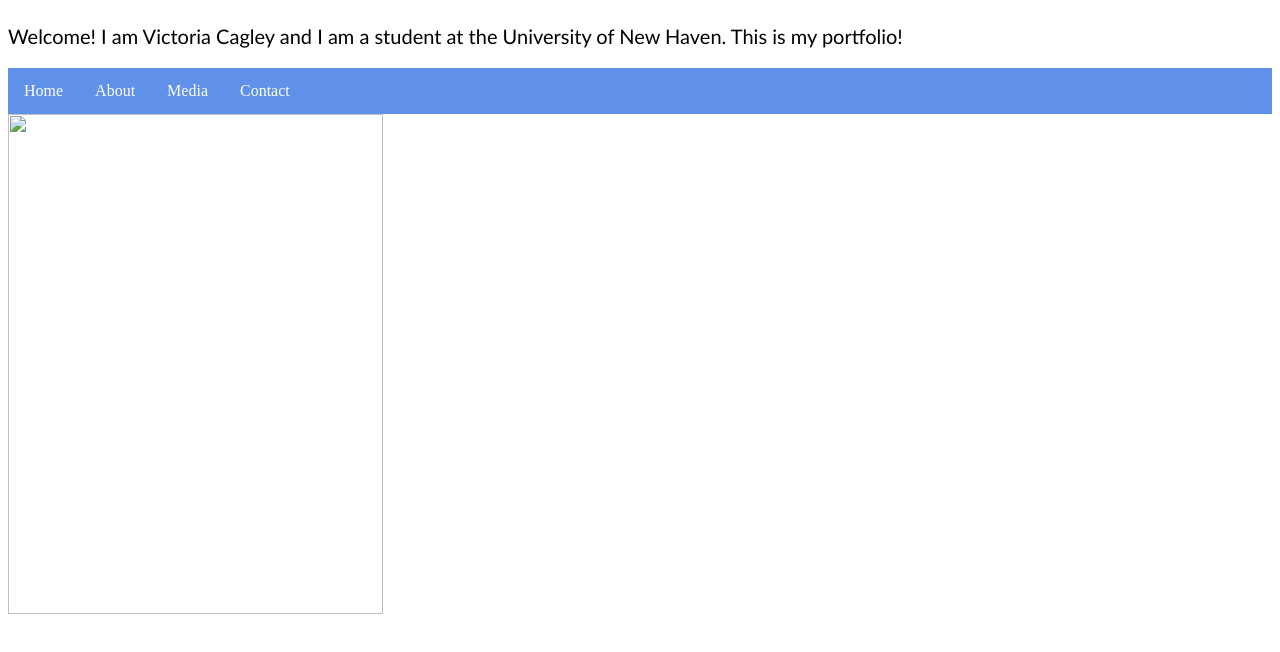
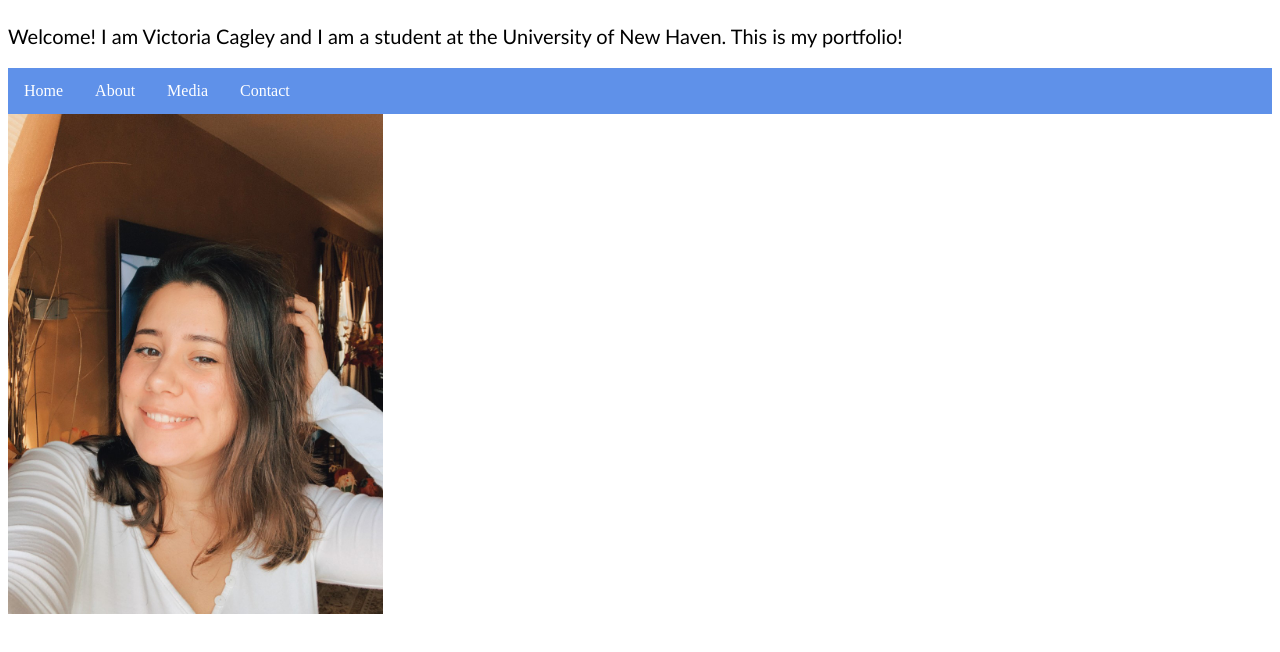
Before and after one commit to vicagley/FinalProject, a plain HTML site: page index.html in a window 1280 px wide. Shown: the part 78-730 px from the top of the page. Drawn offline with Linux system fonts and the light colour scheme.

Commit message:
Update index.html

```diff
--- a/index.html
+++ b/index.html
@@ -38,6 +38,6 @@ li a:hover {
   <li><a href="media.html">Media</a></li>
   <li><a href="contact.html">Contact</a></li>
 </ul>
- <img src="images/thumbnail_image002.jpg" width="375" height="500" alt=""/>
+ <img src="thumbnail_image002.jpg" width="375" height="500" alt=""/>
 	 </body>
 </html>
```
